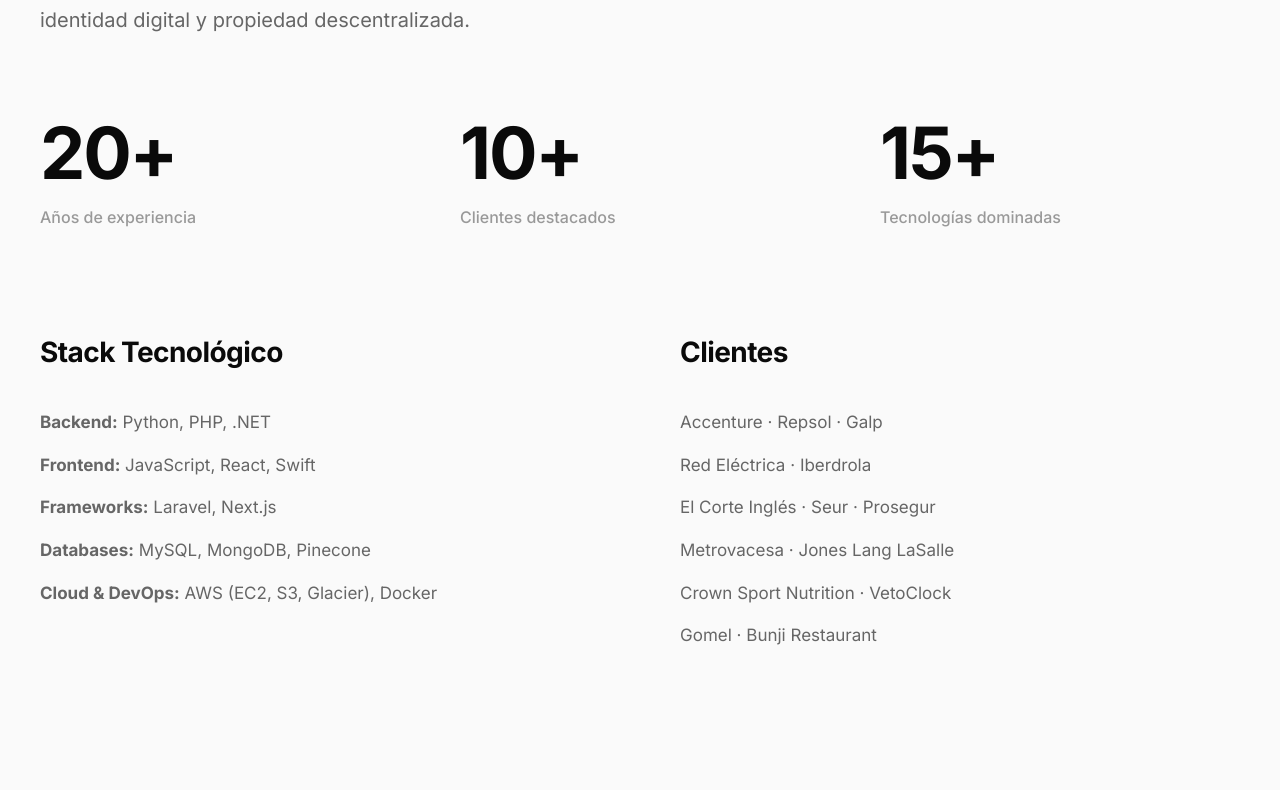
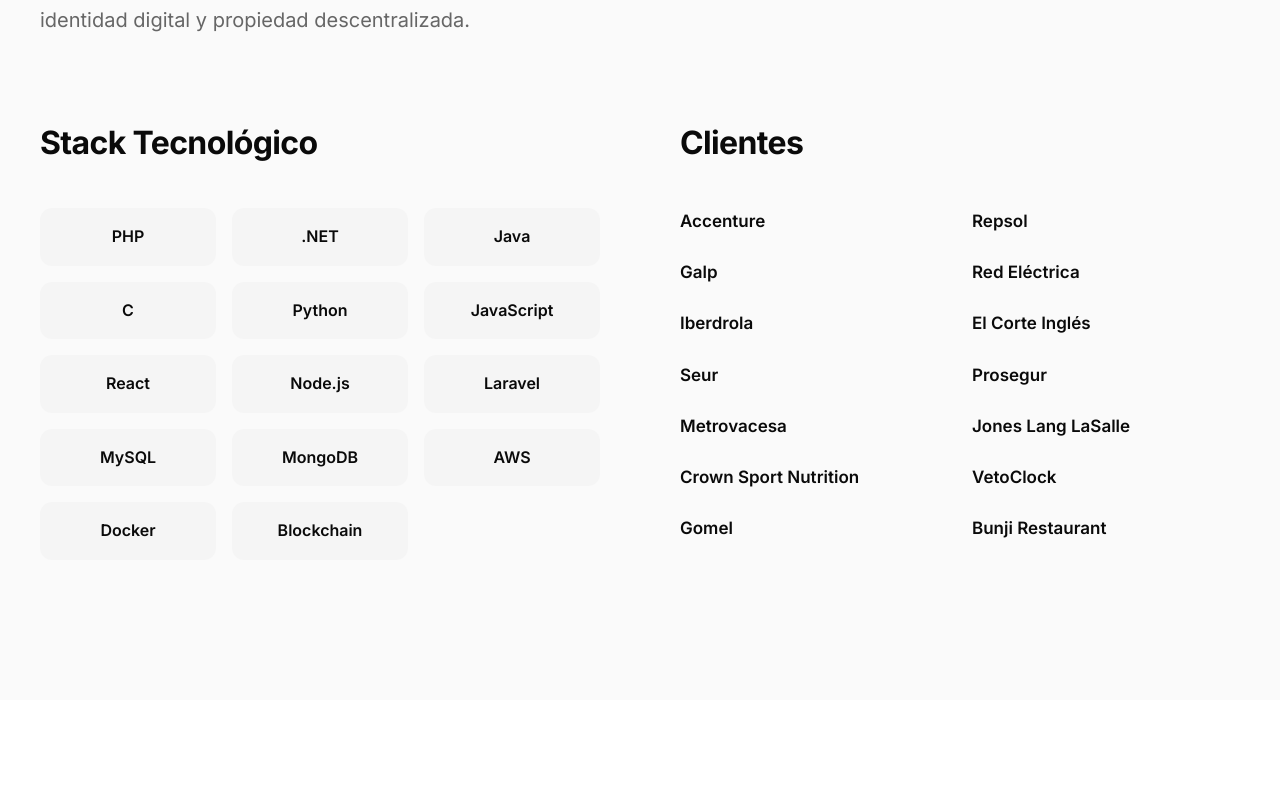
Before and after one commit to kitcar63-prog/portfolio-miguel-quiroga, a Next.js app: page / in a window 1280 px wide. Shown: the part 1450-2240 px from the top of the page. Built offline with nearby package versions, Linux system fonts and the light colour scheme.

Commit message:
🎨 Diseño mejorado: Logo MAQ, badges tecnológicos interactivos, grid de clientes, sin estadísticas, mejor maquetación

```diff
--- a/src/app/globals.css
+++ b/src/app/globals.css
@@ -594,6 +594,24 @@
   font-weight: 600;
 }
 
+/* Tech Badges & Client Items */
+.tech-badge:hover {
+  background: linear-gradient(135deg, #667eea 0%, #764ba2 100%) !important;
+  color: white;
+  transform: translateY(-4px);
+  box-shadow: 0 8px 20px rgba(102, 126, 234, 0.3);
+  cursor: default;
+}
+
+.client-item:hover {
+  background: linear-gradient(135deg, #667eea 0%, #764ba2 100%);
+  -webkit-background-clip: text;
+  -webkit-text-fill-color: transparent;
+  background-clip: text;
+  transform: translateX(5px);
+  cursor: default;
+}
+
 /* Footer */
 .footer {
   border-top: 1px solid #f0f0f0;
--- a/src/app/page.tsx
+++ b/src/app/page.tsx
@@ -303,7 +303,9 @@
       <header className={`header ${scrolled ? 'scrolled' : ''}`}>
         <div className="container">
           <div className="header-content">
-            <div className="logo">MAQ</div>
+            <div className="logo">
+              <img src="/logo-maq.png" alt="MAQ Logo" style={{ height: '40px', width: 'auto' }} />
+            </div>
             <nav className="nav">
               <a href="#about">{t.nav.about}</a>
               <a href="#projects">{t.nav.projects}</a>
@@ -341,38 +343,44 @@
             ))}
           </div>
 
-          <div className="stats">
-            <div className="stat animate-on-scroll">
-              <div className="stat-number counter" data-target="20" data-suffix="+">20+</div>
-              <div className="stat-label">{t.about.experience}</div>
-            </div>
-            <div className="stat animate-on-scroll delay-100">
-              <div className="stat-number counter" data-target="10" data-suffix="+">10+</div>
-              <div className="stat-label">{t.about.clients}</div>
-            </div>
-            <div className="stat animate-on-scroll delay-200">
-              <div className="stat-number counter" data-target="15" data-suffix="+">15+</div>
-              <div className="stat-label">{t.about.technologies}</div>
-            </div>
-          </div>
-
-          <div className="grid-2">
+          <div className="grid-2" style={{ marginTop: '80px' }}>
             <div className="grid-item animate-on-scroll">
-              <h3>Stack Tecnológico</h3>
-              <p><strong>Backend:</strong> Python, PHP, .NET</p>
-              <p><strong>Frontend:</strong> JavaScript, React, Swift</p>
-              <p><strong>Frameworks:</strong> Laravel, Next.js</p>
-              <p><strong>Databases:</strong> MySQL, MongoDB, Pinecone</p>
-              <p><strong>Cloud & DevOps:</strong> AWS (EC2, S3, Glacier), Docker</p>
+              <h3 style={{ fontSize: '32px', marginBottom: '40px' }}>Stack Tecnológico</h3>
+              <div style={{ display: 'grid', gridTemplateColumns: 'repeat(auto-fill, minmax(140px, 1fr))', gap: '16px' }}>
+                <div style={{ padding: '16px', background: '#f5f5f5', borderRadius: '12px', textAlign: 'center', fontWeight: '600', transition: 'all 0.3s ease' }} className="tech-badge">PHP</div>
+                <div style={{ padding: '16px', background: '#f5f5f5', borderRadius: '12px', textAlign: 'center', fontWeight: '600', transition: 'all 0.3s ease' }} className="tech-badge">.NET</div>
+                <div style={{ padding: '16px', background: '#f5f5f5', borderRadius: '12px', textAlign: 'center', fontWeight: '600', transition: 'all 0.3s ease' }} className="tech-badge">Java</div>
+                <div style={{ padding: '16px', background: '#f5f5f5', borderRadius: '12px', textAlign: 'center', fontWeight: '600', transition: 'all 0.3s ease' }} className="tech-badge">C</div>
+                <div style={{ padding: '16px', background: '#f5f5f5', borderRadius: '12px', textAlign: 'center', fontWeight: '600', transition: 'all 0.3s ease' }} className="tech-badge">Python</div>
+                <div style={{ padding: '16px', background: '#f5f5f5', borderRadius: '12px', textAlign: 'center', fontWeight: '600', transition: 'all 0.3s ease' }} className="tech-badge">JavaScript</div>
+                <div style={{ padding: '16px', background: '#f5f5f5', borderRadius: '12px', textAlign: 'center', fontWeight: '600', transition: 'all 0.3s ease' }} className="tech-badge">React</div>
+                <div style={{ padding: '16px', background: '#f5f5f5', borderRadius: '12px', textAlign: 'center', fontWeight: '600', transition: 'all 0.3s ease' }} className="tech-badge">Node.js</div>
+                <div style={{ padding: '16px', background: '#f5f5f5', borderRadius: '12px', textAlign: 'center', fontWeight: '600', transition: 'all 0.3s ease' }} className="tech-badge">Laravel</div>
+                <div style={{ padding: '16px', background: '#f5f5f5', borderRadius: '12px', textAlign: 'center', fontWeight: '600', transition: 'all 0.3s ease' }} className="tech-badge">MySQL</div>
+                <div style={{ padding: '16px', background: '#f5f5f5', borderRadius: '12px', textAlign: 'center', fontWeight: '600', transition: 'all 0.3s ease' }} className="tech-badge">MongoDB</div>
+                <div style={{ padding: '16px', background: '#f5f5f5', borderRadius: '12px', textAlign: 'center', fontWeight: '600', transition: 'all 0.3s ease' }} className="tech-badge">AWS</div>
+                <div style={{ padding: '16px', background: '#f5f5f5', borderRadius: '12px', textAlign: 'center', fontWeight: '600', transition: 'all 0.3s ease' }} className="tech-badge">Docker</div>
+                <div style={{ padding: '16px', background: '#f5f5f5', borderRadius: '12px', textAlign: 'center', fontWeight: '600', transition: 'all 0.3s ease' }} className="tech-badge">Blockchain</div>
+              </div>
             </div>
             <div className="grid-item animate-on-scroll delay-100">
-              <h3>Clientes</h3>
-              <p>Accenture · Repsol · Galp</p>
-              <p>Red Eléctrica · Iberdrola</p>
-              <p>El Corte Inglés · Seur · Prosegur</p>
-              <p>Metrovacesa · Jones Lang LaSalle</p>
-              <p>Crown Sport Nutrition · VetoClock</p>
-              <p>Gomel · Bunji Restaurant</p>
+              <h3 style={{ fontSize: '32px', marginBottom: '40px' }}>Clientes</h3>
+              <div style={{ display: 'grid', gridTemplateColumns: 'repeat(2, 1fr)', gap: '24px' }}>
+                <div style={{ fontSize: '17px', color: '#0a0a0a', fontWeight: '600', transition: 'all 0.3s ease' }} className="client-item">Accenture</div>
+                <div style={{ fontSize: '17px', color: '#0a0a0a', fontWeight: '600', transition: 'all 0.3s ease' }} className="client-item">Repsol</div>
+                <div style={{ fontSize: '17px', color: '#0a0a0a', fontWeight: '600', transition: 'all 0.3s ease' }} className="client-item">Galp</div>
+                <div style={{ fontSize: '17px', color: '#0a0a0a', fontWeight: '600', transition: 'all 0.3s ease' }} className="client-item">Red Eléctrica</div>
+                <div style={{ fontSize: '17px', color: '#0a0a0a', fontWeight: '600', transition: 'all 0.3s ease' }} className="client-item">Iberdrola</div>
+                <div style={{ fontSize: '17px', color: '#0a0a0a', fontWeight: '600', transition: 'all 0.3s ease' }} className="client-item">El Corte Inglés</div>
+                <div style={{ fontSize: '17px', color: '#0a0a0a', fontWeight: '600', transition: 'all 0.3s ease' }} className="client-item">Seur</div>
+                <div style={{ fontSize: '17px', color: '#0a0a0a', fontWeight: '600', transition: 'all 0.3s ease' }} className="client-item">Prosegur</div>
+                <div style={{ fontSize: '17px', color: '#0a0a0a', fontWeight: '600', transition: 'all 0.3s ease' }} className="client-item">Metrovacesa</div>
+                <div style={{ fontSize: '17px', color: '#0a0a0a', fontWeight: '600', transition: 'all 0.3s ease' }} className="client-item">Jones Lang LaSalle</div>
+                <div style={{ fontSize: '17px', color: '#0a0a0a', fontWeight: '600', transition: 'all 0.3s ease' }} className="client-item">Crown Sport Nutrition</div>
+                <div style={{ fontSize: '17px', color: '#0a0a0a', fontWeight: '600', transition: 'all 0.3s ease' }} className="client-item">VetoClock</div>
+                <div style={{ fontSize: '17px', color: '#0a0a0a', fontWeight: '600', transition: 'all 0.3s ease' }} className="client-item">Gomel</div>
+                <div style={{ fontSize: '17px', color: '#0a0a0a', fontWeight: '600', transition: 'all 0.3s ease' }} className="client-item">Bunji Restaurant</div>
+              </div>
             </div>
           </div>
         </div>
```
Also changed, not shown: public/logo-maq.png (added).
